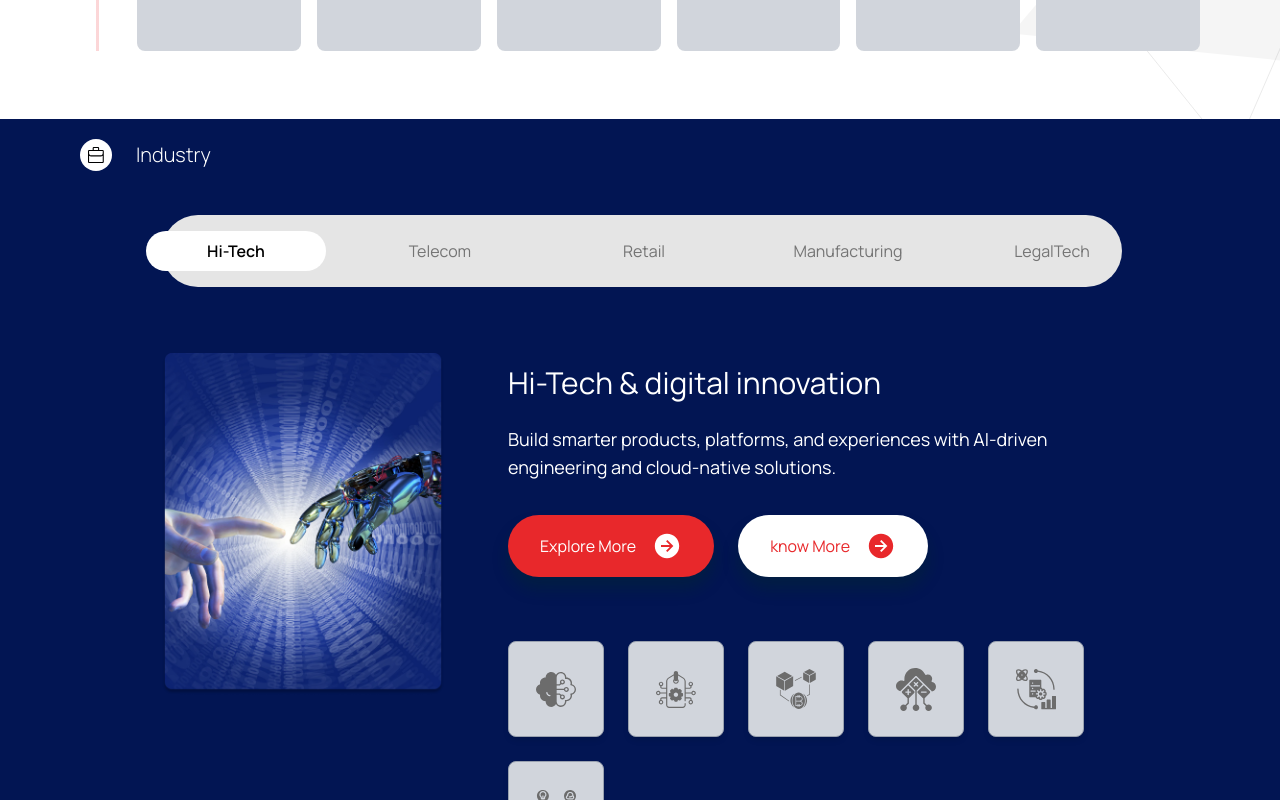
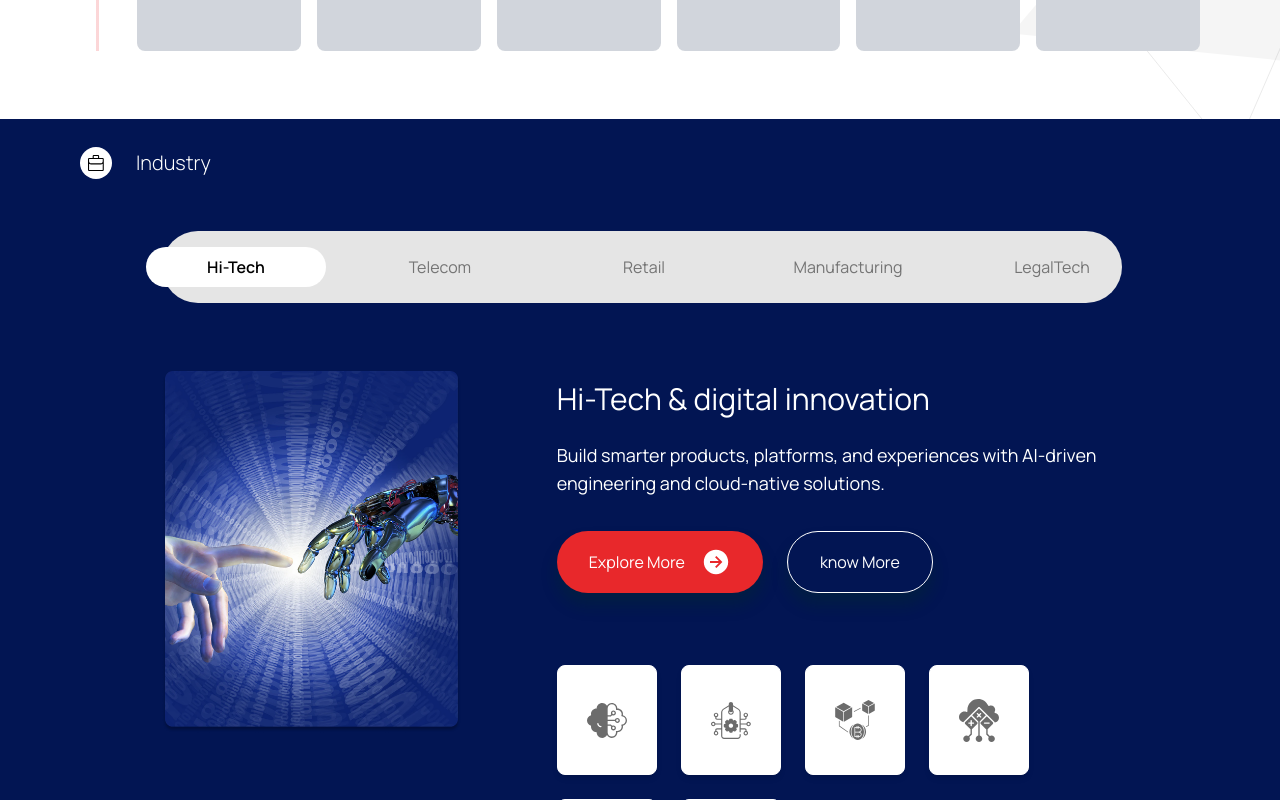
Before and after one commit to VaniAwasthi/calsoft, a Next.js app: page / in a window 1280 px wide. Shown: the part 2160-2960 px from the top of the page. Built offline with nearby package versions, Linux system fonts and the light colour scheme.

Commit message:
landing-page-full

```diff
--- a/app/component/home/Nextgen.jsx
+++ b/app/component/home/Nextgen.jsx
@@ -28,10 +28,10 @@ const Nextgen = () => {
         <div className="mx-auto px-4 xl:px-20" id="customers">
           {/* icon-with heading*/}
           <div className="flex gap-6 md:gap-6 items-center mb-6 py-5">
-            <div className="rounded-full bg-[#ffff] w-8 h-8 p-2 flex items-center justify-center">
+            <div className="rounded-full bg-[#ffff] w-8 h-8 p-2 flex items-center justify-center my-2">
               <Image src={icon} alt="icon" width={16} height={16} />
             </div>
-            <p className="font-light text-xl text-white">Industry</p>
+            <p className="font-light text-xl text-white my-2">Industry</p>
           </div>
           <div className="container mx-auto px-4 xl:px-20">
             {/* tab */}
@@ -74,14 +74,15 @@ const Nextgen = () => {
               initial={{ x: 50, opacity: 0 }}
               animate={{ x: 2, opacity: 1 }}
               transition={{ duration: 0.5, delay: 0.2 }}
-              className="flex lg:flex-row flex-row mt-[4rem] mb-[2rem]"
+              className="grid grid-cols-1 lg:grid-cols-12 gap-8 mt-[4rem] mb-[2rem]"
             >
               {/* Image */}
               {activeIndustry && (
                 <motion.div
                   initial={{ y: 50, opacity: 0 }}
-                  animate={{ y: 2, opacity: 1 }}
+                  animate={{ y: 4, opacity: 1 }}
                   transition={{ duration: 0.5, delay: 0.2 }}
+                  className="lg:col-span-4"
                 >
                   <Image
                     src={activeIndustry.image}
@@ -93,7 +94,7 @@ const Nextgen = () => {
                 </motion.div>
               )}
               {/* content */}
-              <div className="ml-[4rem] text-white">
+              <div className="ml-[4rem] text-white  lg:col-span-8">
                 {activeIndustry && (
                   <>
                     <motion.h2
@@ -107,7 +108,7 @@ const Nextgen = () => {
                     <motion.p
                       initial={{ y: 50, opacity: 0 }}
                       animate={{ y: 2, opacity: 1 }}
-                      transition={{ duration: 0.5, delay: 0.4 }}
+                      transition={{ duration: 0.5, delay: 0.6 }}
                       className="py-3 text-lg"
                     >
                       {activeIndustry.description}
@@ -126,31 +127,38 @@ const Nextgen = () => {
                         <span className="absolute inset-0 bg-white w-full h-full left-0 -translate-x-full transition-transform duration-500 ease-out group-hover:translate-x-0"></span>
                       </button>
                       <button
-                        className="relative flex gap-2 justify-between items-center  px-8 py-4 rounded-full shadow-md bg-white text-[#E8282B] transition-all duration-500 overflow-hidden group"
+                        className="relative flex gap-2 justify-between items-center bg-transparent border-1 border-white  px-8 py-4 rounded-full shadow-md text-white transition-all duration-500 overflow-hidden group"
                         style={{
                           boxShadow: "0px 12px 16px rgba(0, 54, 19, 0.25",
                         }}
                       >
-                        <span className="relative z-10 group-hover:text-white w-full flex gap-4 items-center transition-colors duration-500">
+                        <span className="relative z-10 group-hover:text-[#E8282B] w-full flex gap-4 items-center transition-colors duration-500">
                           know More
-                          <IoArrowForwardCircleSharp className="text-3xl tra" />
                         </span>
-                        <span className="absolute inset-0 bg-[#E8282B] w-full h-full left-0 -translate-x-full transition-transform duration-500 ease-out group-hover:translate-x-0"></span>
+                        <span className="absolute inset-0 bg-white w-full h-full left-0 -translate-x-full transition-transform duration-500 ease-out group-hover:translate-x-0"></span>
                       </button>
                     </div>
                   </>
                 )}
 
-<div className="flex flex-col justify-between mt-16 space-y-6">
+                <motion.div
+                  initial={{ y: 50, opacity: 0 }}
+                  animate={{ y: 4, opacity: 1 }}
+                  transition={{ duration: 0.5, delay: 0.9 }}
+                  className="flex flex-col justify-between mt-16 space-y-6"
+                >
                   <div className="flex flex-wrap gap-6">
                     {activeIndustry?.iconData.map((card) => (
-          <div
+                      <motion.div
+                        initial={{ y: 50, opacity: 0 }}
+                        animate={{ y: 4, opacity: 1 }}
+                        transition={{ duration: 0.8, delay: 0.9 }}
                         key={card.id}
-            className="card-hover w-24 h-24 perspective cursor-pointer"
+                        className="card-hover w-[100px] h-[110px] hover:h-[120px] hover:w-[105px] perspective cursor-pointer"
                       >
                         <div className="card-inner relative w-full h-full">
                           {/* Front Side */}
-              <div className="absolute inset-0 flex items-center justify-center bg-gray-300 text-black border border-gray-400 rounded-lg shadow-md backface-hidden">
+                          <div className="absolute inset-0 flex items-center justify-center bg-[#FFFFFF] text-black border border-[#FFFFFF] rounded-lg shadow-md backface-hidden">
                             <Image
                               src={card.icon}
                               alt={card.title}
@@ -160,16 +168,16 @@ const Nextgen = () => {
                           </div>
 
                           {/* Back Side */}
-              <div className="absolute inset-0 flex items-center justify-center bg-blue-500 text-white rounded-lg rotate-y-180 backface-hidden">
-                <p className="text-sm font-semibold text-center px-2">
+                          <div className="absolute inset-0 flex items-center justify-center bg-[#FFFFFF] text-[#021553] rounded-lg rotate-y-180 backface-hidden">
+                            <p className="text-[12px] font-semibold text-center px-2">
                               {card.title}
                             </p>
                           </div>
                         </div>
-          </div>
+                      </motion.div>
                     ))}
                   </div>
-    </div>
+                </motion.div>
               </div>
             </motion.div>
           </div>
```
Also changed, not shown: app/page.js (+7 -4 lines), app/component/home/CalsoftNewsPartner.js (renamed from app/screen/home/CalsoftNewsPartner.js), app/component/home/ServicesCasestudyBlog.js (renamed from app/screen/home/ServicesCasestudyBlog.js). Lines whose indentation alone changed are shown as unchanged.
